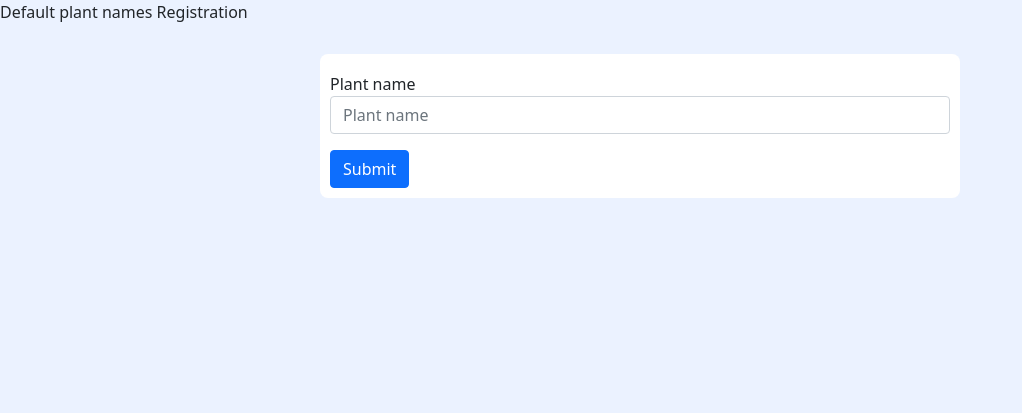
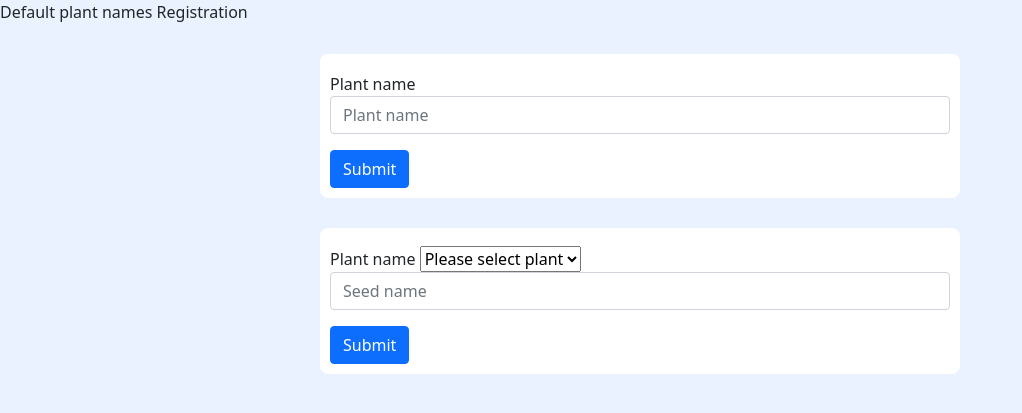
Before and after one commit to uttampagda/Agreetech, a Django app: page /default_plant_name in a window 1280 px wide. Shown: the top 413 px of the page, without its empty margins (0-1022 px from the left). Run offline with Django 4.2, Linux system fonts and the light colour scheme; data comes from the database, SQL or seed files in the repository.

Commit message:
Default values

```diff
--- a/adminaccess/models.py
+++ b/adminaccess/models.py
@@ -128,7 +128,7 @@ class Default_plant_name(models.Model):
         return self.plant_name
 
 class Default_plant_seed_name(models.Model):
-    plant_name = models.ForeignKey(Default_plant_name,on_delete=models.CASCADE)
+    plant_name = models.CharField(max_length=50,blank=True, null=True)
     seed_name = models.CharField(max_length=50)
     def __str__(self):
         return self.seed_name
--- a/adminaccess/views.py
+++ b/adminaccess/views.py
@@ -422,9 +422,39 @@ def default_parameters(request):
     return render(request, 'Default_parameters/default_parameters.html')
 
 def default_plant_name(request):
-    default_plant_name = Default_plant_name.objects.all()
+    plant_names = Default_plant_name.objects.all()
+    # if request.method == 'POST':
+    #     form = Default_plant_name_Form(request.POST)
+    #     if form.is_valid():
+    #         print("1st er",form.errors)
+    #         print("1st valid")
+    #         form.save()
+    #         return redirect('default_plant_name')
+    # if request.method == 'POST':
+    #     form = Default_plant_seed_name_Form(request.POST)
+    #     print(form['plant_name'].value(),form['seed_name'].value())
+    #     print("2nd error",form.errors)
+    #     if form.is_valid():
+    #         print("2nd valid")
+    #         form.save()
+    #         return redirect('default_plant_name')
+    if request.method == 'POST':
+        if request.POST.get('form_name')=='plant_reg':
+            print('plant')
+
+            form = Default_plant_name_Form(request.POST)
+            if form.is_valid():
+                    form.save()
+                    return redirect('default_plant_name')
+        if request.POST.get('form_name')=='seed_reg':
+            print('seed')
+
+            form = Default_plant_seed_name_Form(request.POST)
+            if form.is_valid():
+                    form.save()
+                    return redirect('default_plant_name')
     data = {
-        'default_plant_name': default_plant_name
+        'plant_names' : plant_names
     }
     return render(request, 'Default_parameters/default_plant_name_reg.html',data)
 
--- a/templates/Default_parameters/default_plant_name_reg.html
+++ b/templates/Default_parameters/default_plant_name_reg.html
@@ -12,15 +12,36 @@
 <body>
 Default plant names Registration
 <div class="container create_user_form">
-    <form method="post" id="loginid">
+    <form method="post" id="loginid" action="{% url 'default_plant_name'%}">
         {% csrf_token %}
         <div class="form-group mt-2">
-            <label >Plant name</label>
-            <input type="number" class="form-control"  name="plant_name"  placeholder="Plant name" required>
-<!--            <input type="hidden" name="form_name"  value="plant_reg">-->
+            <label>Plant name</label>
+            <input type="text" class="form-control"  name="plant_name"  placeholder="Plant name" >
+            <input type="hidden" name="form_name"  value="plant_reg">
         </div>
         <button type="submit" class="btn btn-primary mt-3" form="loginid">Submit</button>
     </form>
 </div>
+
+<div class="container create_user_form">
+    <form method="post" action="{% url 'default_plant_name'%}">
+        {% csrf_token %}
+        <div class="form-group mt-2">
+            <label>Plant name</label>
+
+                <select  name="plant_name">
+                    <option value="">Please select plant</option>
+                    {% for plant in plant_names%}
+                    <option value="{{plant}}">{{plant}}</option>
+                    {% endfor %}
+                </select>
+
+            <input type="text" class="form-control"  name="seed_name"  placeholder="Seed name" >
+        </div>
+        <input type="hidden" name="form_name"  value="seed_reg">
+        <button type="submit" class="btn btn-primary mt-3" form="loginid">Submit</button>
+    </form>
+</div>
+
 </body>
 </html>
```
Also changed, not shown: adminaccess/form.py (+10 -0 lines), adminaccess/migrations/0008_alter_default_plant_seed_name_plant_name.py (added), db.sqlite3.
